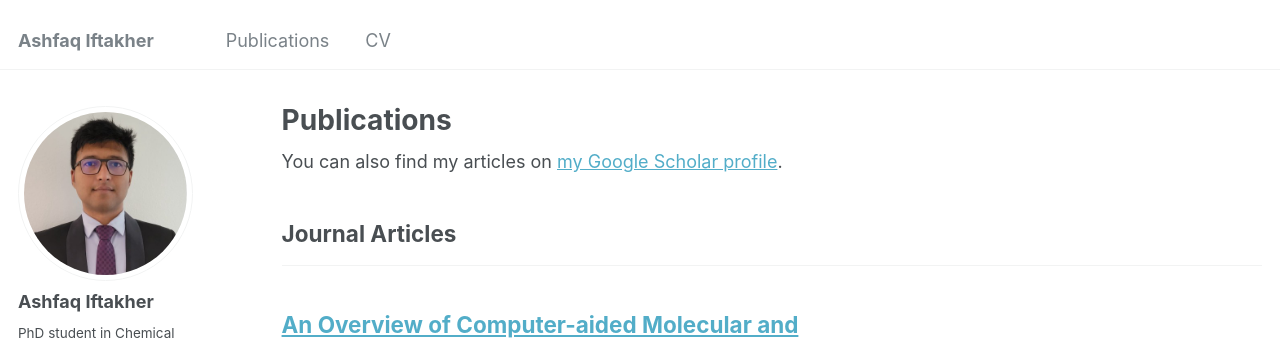
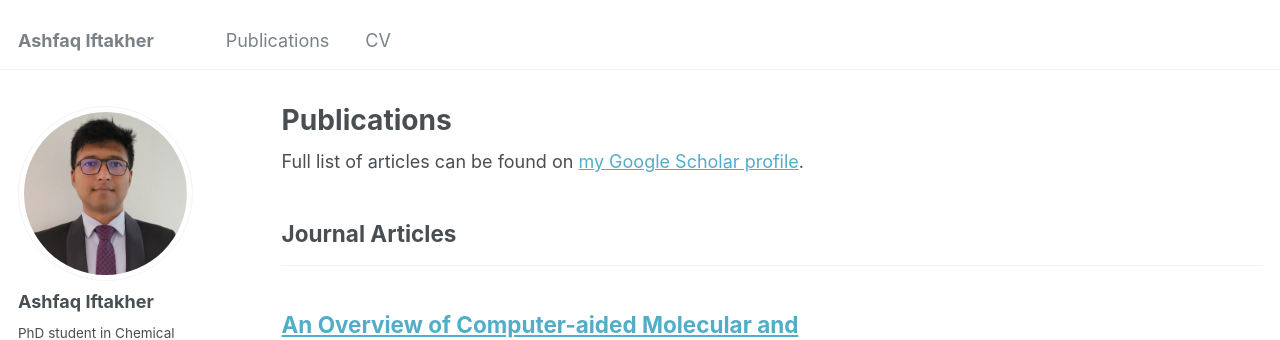
Before and after one commit to aiftakher/aiftakher.github.io, a Jekyll site: the page built from _pages/publications.html, in a window 1280 px wide and 1033 px high. Shown: the top 340 px of the window. Built offline with Jekyll 4.4.1, drawn with Linux system fonts in a browser that asks for light colours; some web fonts are replaced.

Commit message:
Update publications.html

```diff
--- a/_pages/publications.html
+++ b/_pages/publications.html
@@ -6,7 +6,7 @@ author_profile: true
 ---
 
 {% if site.author.googlescholar %}
-  <div class="wordwrap">You can also find my articles on <a href="{{site.author.googlescholar}}">my Google Scholar profile</a>.</div>
+  <div class="wordwrap">Full list of articles can be found on <a href="{{site.author.googlescholar}}">my Google Scholar profile</a>.</div>
 {% endif %}
 
 {% include base_path %}
```
